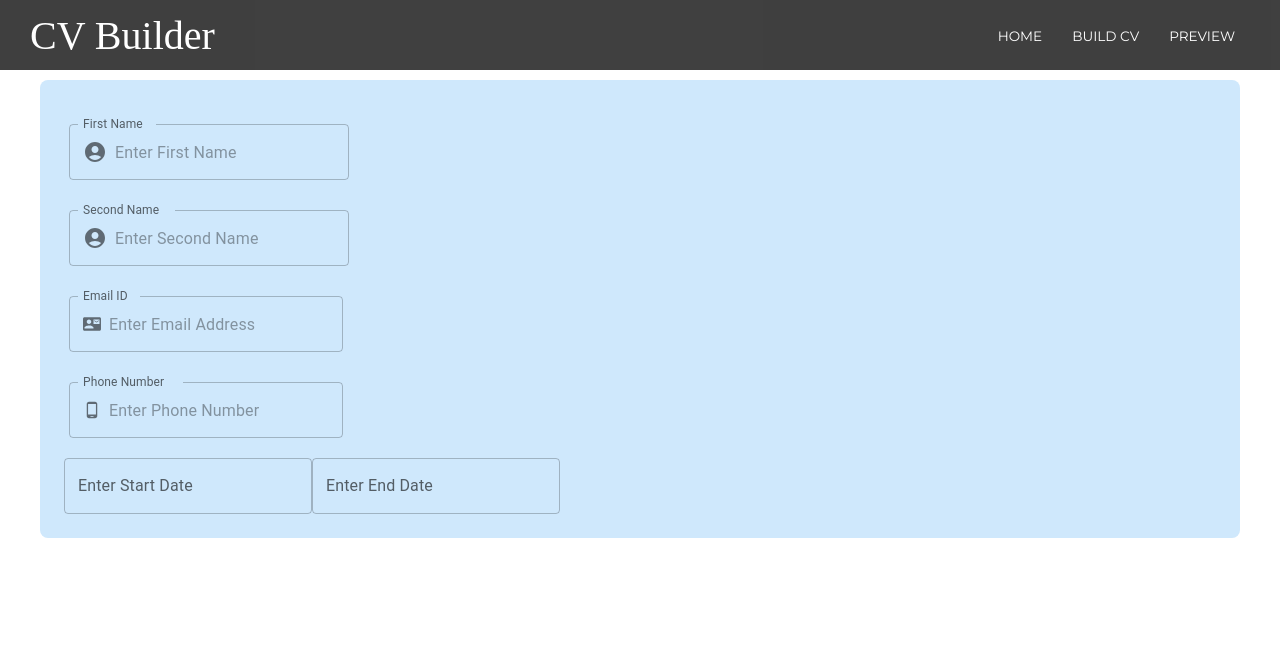
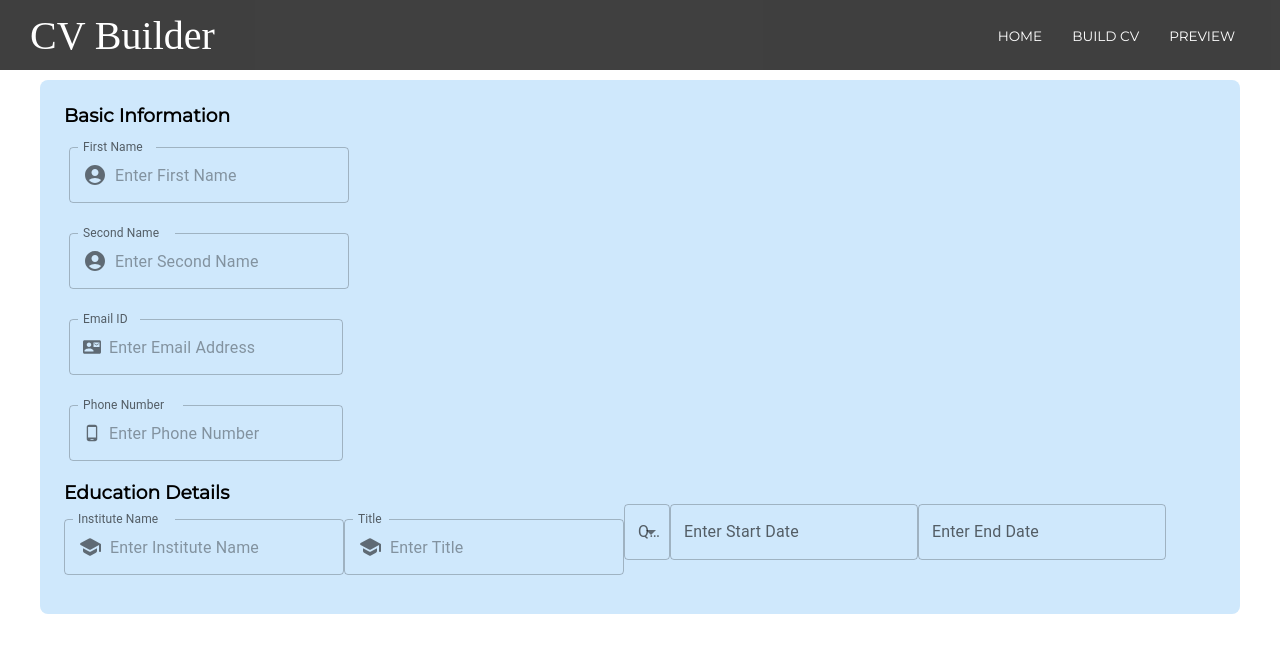
Before and after one commit to maijako/CV-generator, a React (Create React App) app: page /buildCV in a window 1280 px wide. Shown: the top 652 px of the page. Built offline with nearby package versions, Linux system fonts and the light colour scheme; a web font is replaced by a local one; what @react-pdf/renderer would draw is missing.

Commit message:
Adds the required fields to the Education section

```diff
--- a/src/components/cvcomponents/BasicUserInfo.js
+++ b/src/components/cvcomponents/BasicUserInfo.js
@@ -12,6 +12,8 @@ function BasicUserInfo() {
     const textFieldStyles = {margin: "15px 0"};
 
     return(
+        <>
+        <h3>Basic Information</h3>
         <div style={containerStyles}>
 
             <TextField
@@ -75,6 +77,7 @@ function BasicUserInfo() {
             />
 
         </div>
+        </>
     );
 };
 
--- a/src/components/cvcomponents/EducationSection.js
+++ b/src/components/cvcomponents/EducationSection.js
@@ -1,16 +1,64 @@
 import React, {useState} from "react";
 import { LocalizationProvider, DatePicker } from '@mui/x-date-pickers';
 import { AdapterMoment } from '@mui/x-date-pickers/AdapterMoment'
+import SchoolRoundedIcon from '@mui/icons-material/SchoolRounded';
+import { TextField, InputAdornment, InputLabel, MenuItem, FormControl, Select } from '@mui/material';
 
 function EducationSection() {
     const [startDateValue, setStartDateValue] = useState(null);
     const [endDateValue, setEndDateValue] = useState(null);
+    const [qualification, setQualification] = useState("");
     return(
 
-            <LocalizationProvider dateAdapter={AdapterMoment}>
-                <DatePicker label="Enter Start Date" value={startDateValue} onChange={(newValue) => setStartDateValue(newValue)} />
-                <DatePicker label="Enter End Date" value={endDateValue} onChange={(newValue) => setEndDateValue(newValue)} />
-            </LocalizationProvider>
+        <>
+        <h3>Education Details</h3>
+        <TextField
+            id="input-institute-name"
+            label="Institute Name"
+            InputProps={{
+                startAdornment: (
+                    <InputAdornment position="start">
+                        <SchoolRoundedIcon />
+                    </InputAdornment>
+                ),
+            }}
+            placeholder="Enter Institute Name"
+            variant="outlined"
+            sx={{margin: "15px 0"}}
+        />
+        <TextField
+            id="input-title-name"
+            label="Title"
+            InputProps={{
+                startAdornment: (
+                    <InputAdornment position="start">
+                        <SchoolRoundedIcon />
+                    </InputAdornment>
+                ),
+            }}
+            placeholder="Enter Title"
+            variant="outlined"
+            sx={{margin: "15px 0"}}
+        />
+        <FormControl>
+            <InputLabel id="selectedQualificationLabel">Qualification</InputLabel>
+            <Select
+                labelId="selectedQualificationLabel"
+                id="selectedQualification"
+                value={qualification}
+                label="Qualification"
+                onChange={(event) => setQualification(event.target.value)}
+            >
+                <MenuItem value={"Degree"}>Under Graduate</MenuItem>
+                <MenuItem value={"Masters"}>Post Graduate</MenuItem>
+                <MenuItem value={"Certificate"}>Certificate</MenuItem>
+            </Select>
+        </FormControl>
+        <LocalizationProvider dateAdapter={AdapterMoment}>
+            <DatePicker label="Enter Start Date" value={startDateValue} onChange={(newValue) => setStartDateValue(newValue)} />
+            <DatePicker label="Enter End Date" value={endDateValue} onChange={(newValue) => setEndDateValue(newValue)} />
+        </LocalizationProvider>
+        </>
 
 
     );
```
